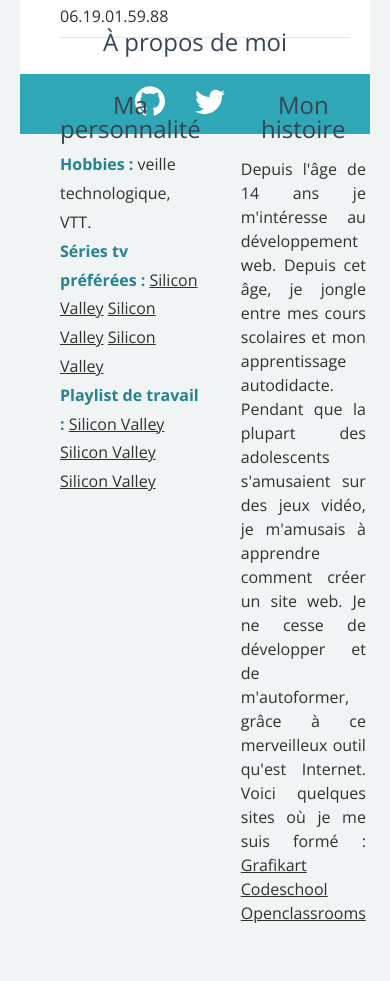
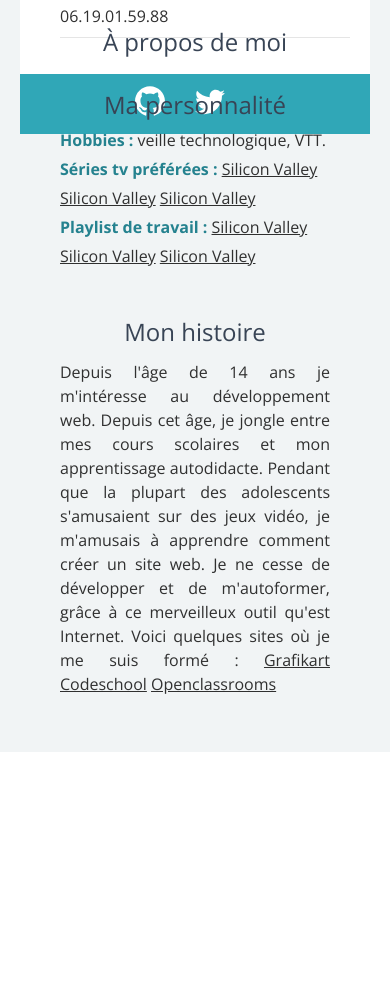
Before and after one commit to EmixMaxime/maxime-moreau.fr, a PHP site: the page made by resources/views/home.twig in a window 390 px wide. Shown: the part 844-1825 px from the top of the page. After the commit the page ends 1596 px from the top, so only its background shows below. Run offline with PHP 8.4, Linux system fonts and the light colour scheme; the template is opened without the code that fills it, so the values that code supplies are empty; grey boxes labelled with a size stand in for pictures from a placeholder-image service; style sheets or scripts are compiled from the project's sources; some libraries are stand-ins or nearby versions.

Commit message:
Fix about responsive

```diff
--- /dev/null
+++ b/resources/assets/sass/about/_about-responsive.scss
@@ -0,0 +1,16 @@
+.about-wrapper {
+  flex-wrap: wrap;
+}
+
+.about-box {
+  flex-basis: 100%;
+}
+
+@include emix-breakpoint (M) {
+  .about-personality {
+    flex-basis: 29%;
+  }
+  .about-story {
+    flex-basis: 69%;
+  }
+}
--- a/resources/assets/sass/about/_about.scss
+++ b/resources/assets/sass/about/_about.scss
@@ -1,11 +1,12 @@
 @import "./_about-reset.scss";
+@import "./_about-responsive.scss";
 
 .about-wrapper {
   display: flex;
+  justify-content: center;
 }
 
 .about-personality {
-  flex-basis: 30%;
   li {
     line-height: 1.8em;
   }
@@ -16,10 +17,6 @@
   font-weight: 700;
 }
 
-.about-story {
-  flex-basis: 70%;
-}
-
 .about-story-p {
   text-align: justify;
   line-height: 1.5em;
```
